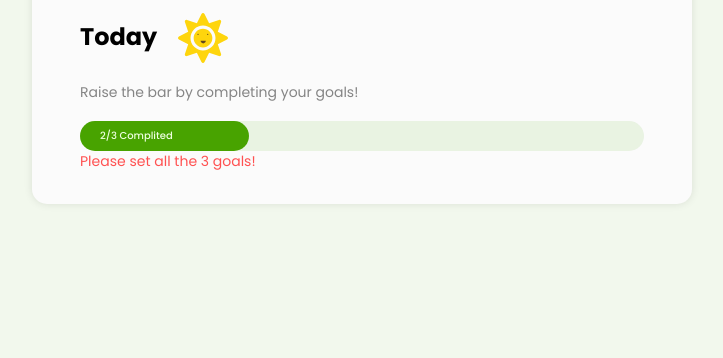
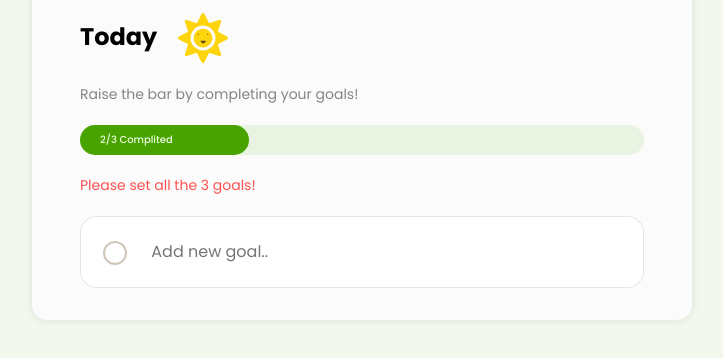
Before and after one commit to tanvirtbf/All-Core-Javascript-Mini-Project-For-Logic-Build, a plain HTML site: page Project 1 - Focus on today/index.html in a window 1280 px wide. Shown: the part 114-472 px from the top of the page, without its empty margins (278-1001 px from the left). Drawn offline with Linux system fonts and the light colour scheme.

Commit message:
first input field css complete

```diff
--- a/Project 1 - Focus on today/index.html
+++ b/Project 1 - Focus on today/index.html
@@ -26,6 +26,11 @@
           <div class="progress-value">2/3 Complited</div>
         </div>
         <p class="error-label">Please set all the 3 goals!</p>
+        <div class="goal-container">
+          <div class="custom-checkbox">
+          </div>
+          <input class="goal-input" type="text" placeholder="Add new goal..">
+        </div>
       </div>
     </main>
   </body>
--- a/Project 1 - Focus on today/style.css
+++ b/Project 1 - Focus on today/style.css
@@ -34,7 +34,7 @@ h1{
 .progress-label{
   font-size: 14px;
   color: rgba(133, 133, 133, 1);
-  margin: 18px 0;
+  margin: 20px 0;
 }
 .progress-bar{
   height: 30px;
@@ -57,8 +57,34 @@ h1{
   font-weight: 400;
   font-size: 14px;
   color: rgba(255, 81, 81, 1);
+  margin-block: 20px;
+}
+.goal-container{
+  border: 1px solid rgba(0, 0, 0, 0.1);
+  border-radius: 17px;
+  padding: 22px;
+  background-color: #fff;
+}
+.custom-checkbox{
+  height: 24px;
+  width: 24px;
+  border-radius: 50%;
+  border: 2px solid rgba(97,72,28,0.3);
+  display: inline-block;
+  vertical-align: middle;
+}
+.goal-input{
+  border: none;
+  font-family: inherit;
+  margin-left: 20px;
+  font-size: 16px;
+  outline: none;
+}
+.goal-container::placeholder{
+  color: rgba(217, 217, 217, 1);
+}
 
-}
+
 @media (max-width : 768px){
   .title {
     font-size: 32px;
```
